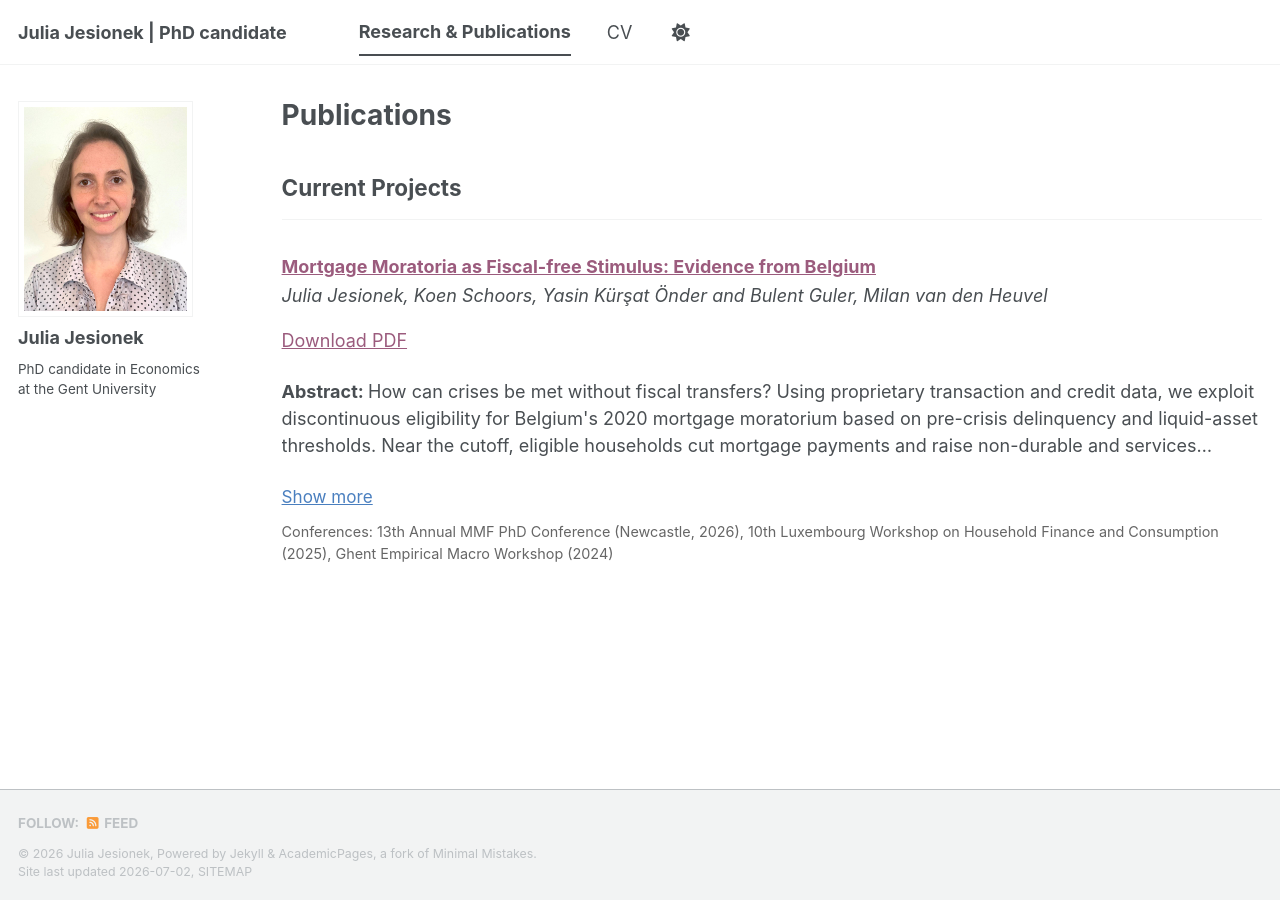
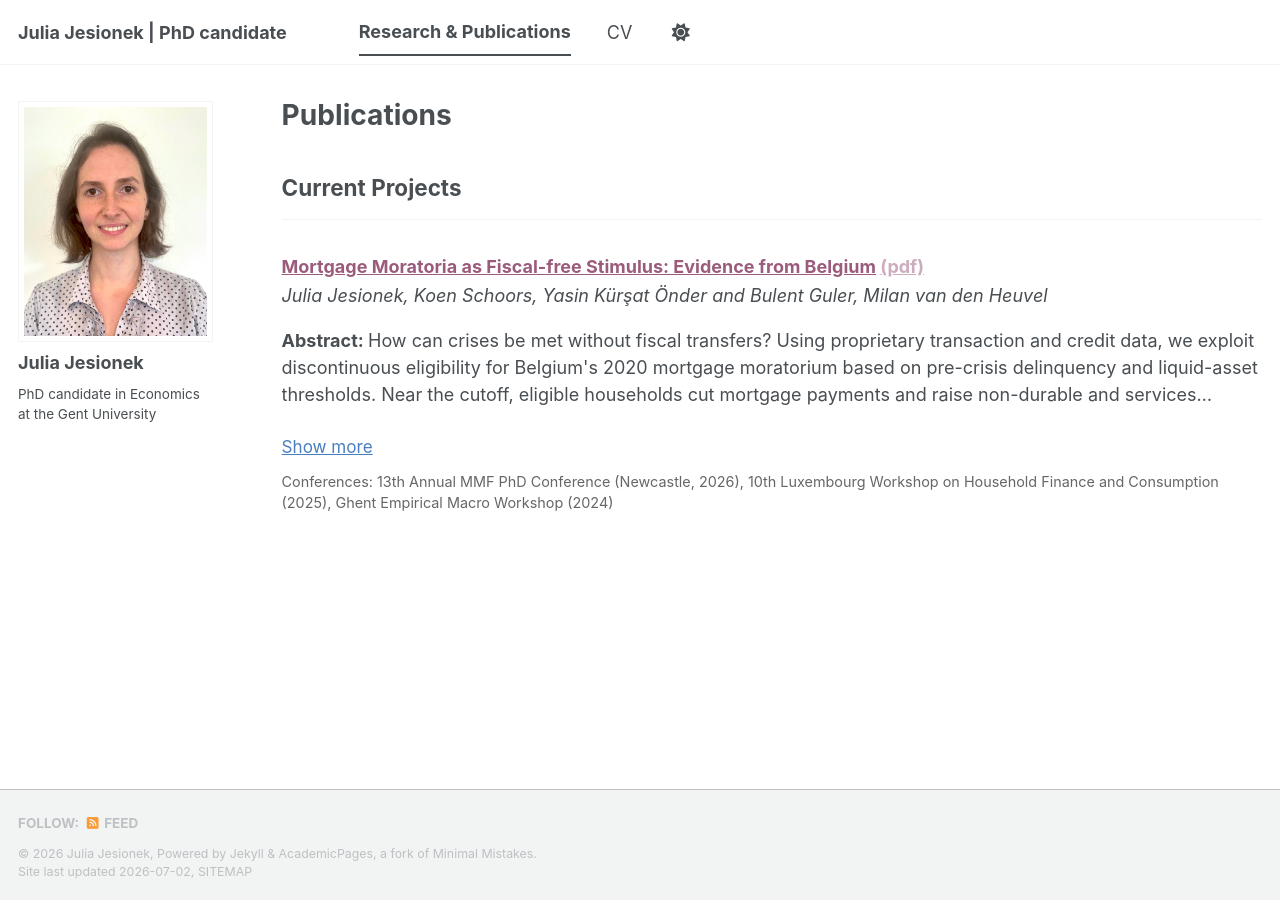
Before and after one commit to juliajesionek/homepage, a Jekyll site: the page built from _pages/publications.html, in a window 1280 px wide. Built offline with Jekyll 4.4.1, drawn with Linux system fonts in a browser that asks for light colours; a style sheet for code colours, icons or effects is not loaded.

Commit message:
update picture, cleaning, publications

```diff
--- a/_config.yml
+++ b/_config.yml
@@ -66,7 +66,7 @@ author:
   keybase          : # Username
   instagram        : # Username
   lastfm           : # Username
-  linkedin         : "https://www.linkedin.com/in/julia-jesionek-985883158/"
+  linkedin         : "julia-jesionek-985883158"
   mastodon         : # URL
   medium           : # URL
   pinterest        : # Username
--- a/_pages/publications.html
+++ b/_pages/publications.html
@@ -62,13 +62,10 @@ author_profile: true
       {% if post.category == 'current_projects' %}
         <div class="project-item">
           <h3 class="archive__item-title">
-            <a href="{{ base_path }}{{ post.url }}" rel="permalink">{{ post.title }}</a>
+            <a href="{{ base_path }}{{ post.url }}" rel="permalink">{{ post.title }}</a>{% if post.paperurl %} <a href="{{ base_path }}{{ post.paperurl }}">(pdf)</a>{% endif %}
           </h3>
           {% if post.authors %}
             <p class="project-authors">{{ post.authors }}</p>
-          {% endif %}
-          {% if post.paperurl %}
-            <p><a href="{{ base_path }}{{ post.paperurl }}">Download PDF</a></p>
           {% endif %}
           {% if post.abstract %}
             {% assign abstract_id = post.permalink | slugify %}
--- a/_sass/layout/_sidebar.scss
+++ b/_sass/layout/_sidebar.scss
@@ -143,7 +143,7 @@
 .author__avatar {
   display: table-cell;
   vertical-align: top;
-  width: 36px;
+  width: 46px;
   // set width only, for non-square avatars
   // height: 36px;
 
@@ -154,7 +154,7 @@
   }
 
   img {
-    max-width: 175px;
+    max-width: 210px;
     border-radius: 0;
 
     @include breakpoint($large) {
```
Also changed, not shown: 6 other files.
